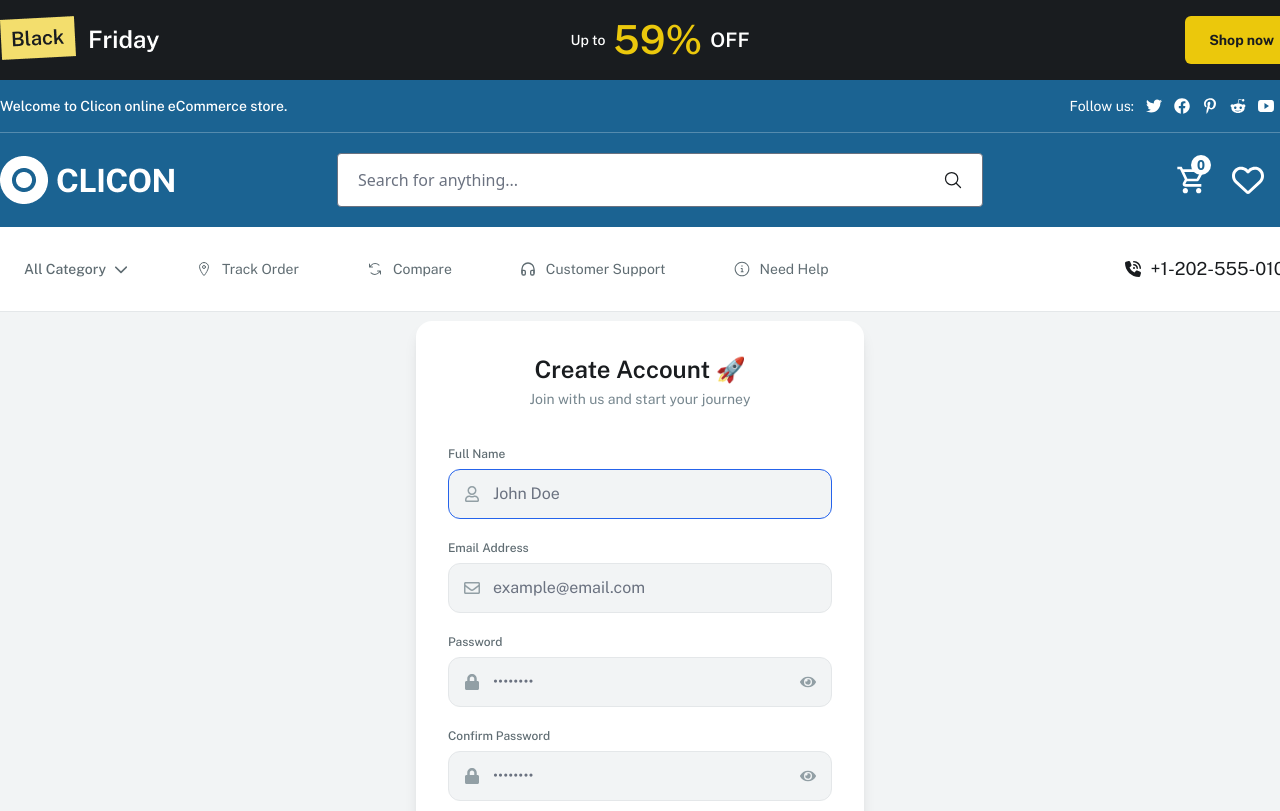
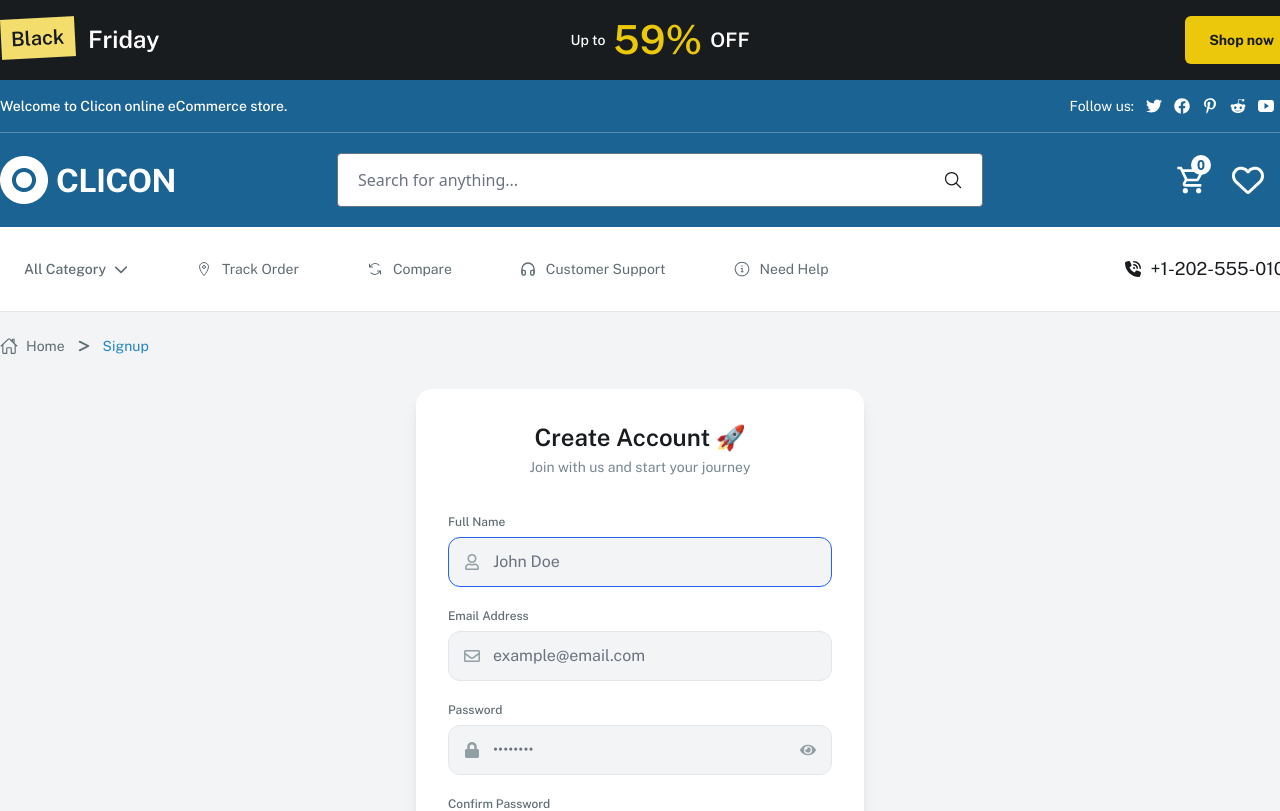
Before and after one commit to basudevkumer/e-commerce1.0, a React (Vite) app: page /signup in a window 1280 px wide. Shown: the top 811 px of the page. Built offline with nearby package versions, Linux system fonts and the light colour scheme; no server answers.

Commit message:
feat: in signup project added Bredcrumg

```diff
--- a/src/components/account/Signup.jsx
+++ b/src/components/account/Signup.jsx
@@ -1,12 +1,15 @@
 import React, { useState } from "react";
 import { FaRegUser, FaRegEnvelope, FaLock, FaEye, FaEyeSlash } from "react-icons/fa";
+import BreadCrumb from "../commonComponent/breadcrumb/BreadCrumb";
 
 const Signup = () => {
   const [showPass, setShowPass] = useState(false);
   const [showConfirm, setShowConfirm] = useState(false);
 
   return (
-    <div className="min-h-screen flex items-center justify-center bg-gray_50 font-publicSans">
+   <div>
+    <BreadCrumb/>
+     <div className="min-h-screen flex items-center justify-center bg-gray_50 font-publicSans">
       <div className="w-full max-w-md bg-gray_00 rounded-2xl shadow-lg p-8">
 
         {/* Header */}
@@ -120,6 +123,7 @@ const Signup = () => {
         </p>
       </div>
     </div>
+   </div>
   );
 };
 
```
